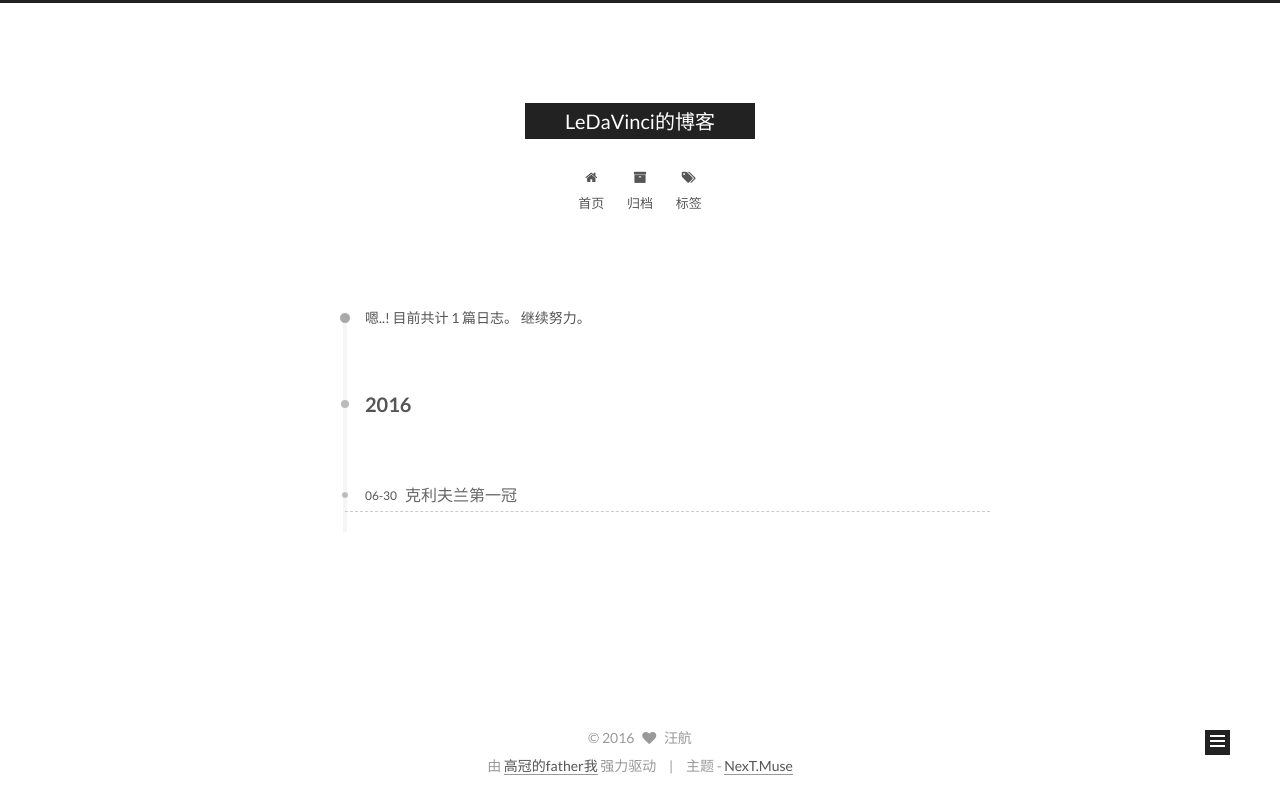
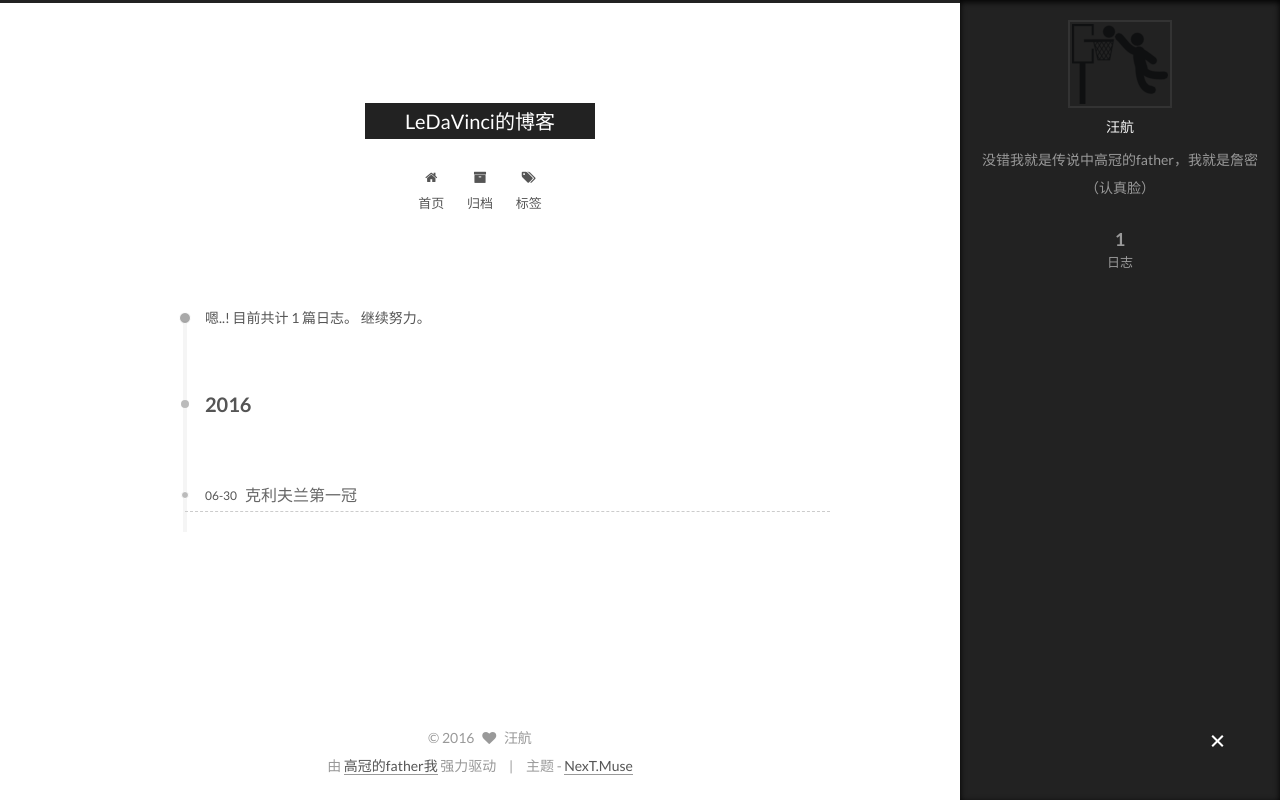
Before and after one commit to LeDaVinci/LeDaVinci.github.io, a plain HTML site: page archives/index.html in a window 1280 px wide. Drawn offline with Linux system fonts and the light colour scheme.

Commit message:
Site updated: 2016-07-01 14:21:08

```diff
--- a/archives/index.html
+++ b/archives/index.html
@@ -100,7 +100,7 @@
   var NexT = window.NexT || {};
   var CONFIG = {
     scheme: 'Muse',
-    sidebar: {"position":"left","display":"post"},
+    sidebar: {"position":"right","display":"always"},
     fancybox: true,
     motion: true,
     duoshuo: {
@@ -136,7 +136,7 @@
 
 
 
-  <div class="container one-collumn sidebar-position-left  page-archive  ">
+  <div class="container one-collumn sidebar-position-right  page-archive  ">
     <div class="headband"></div>
 
     <header id="header" class="header" itemscope itemtype="http://schema.org/WPHeader">
```
Also changed, not shown: 2016/06/30/first/index.html (+2 -2 lines), archives/2016/06/index.html (+2 -2 lines), archives/2016/index.html (+2 -2 lines), index.html (+2 -2 lines).
